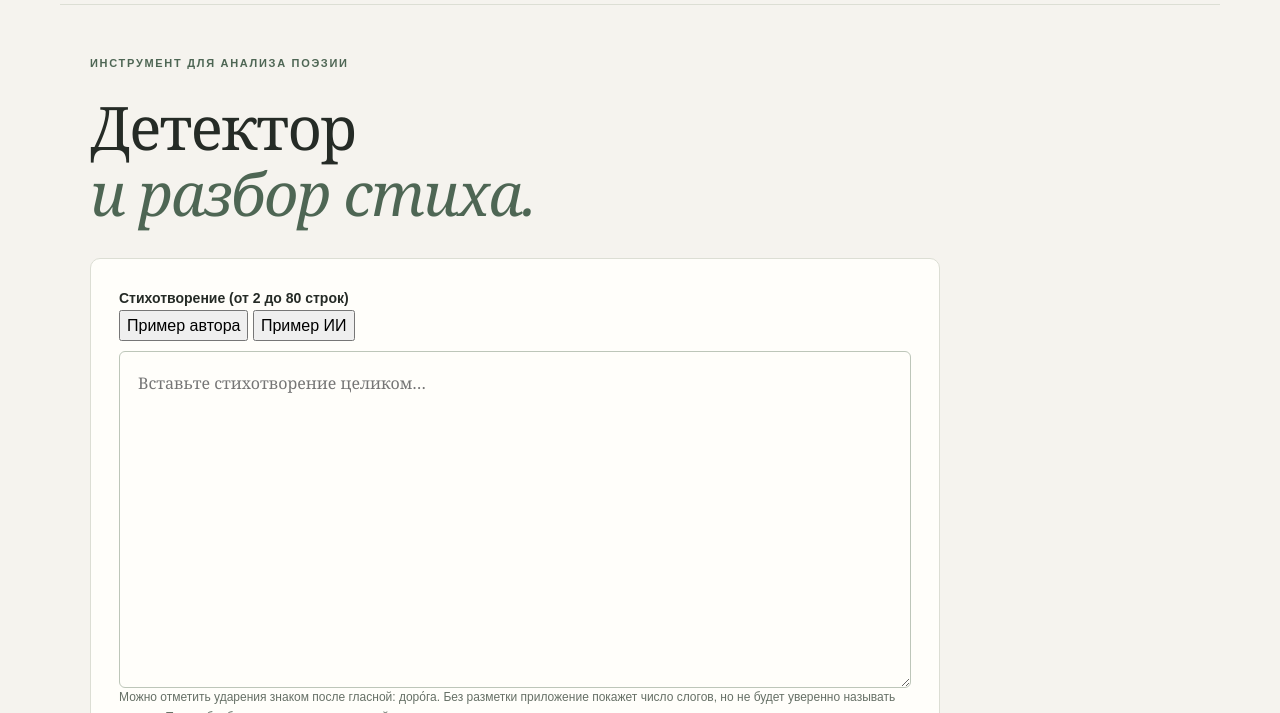
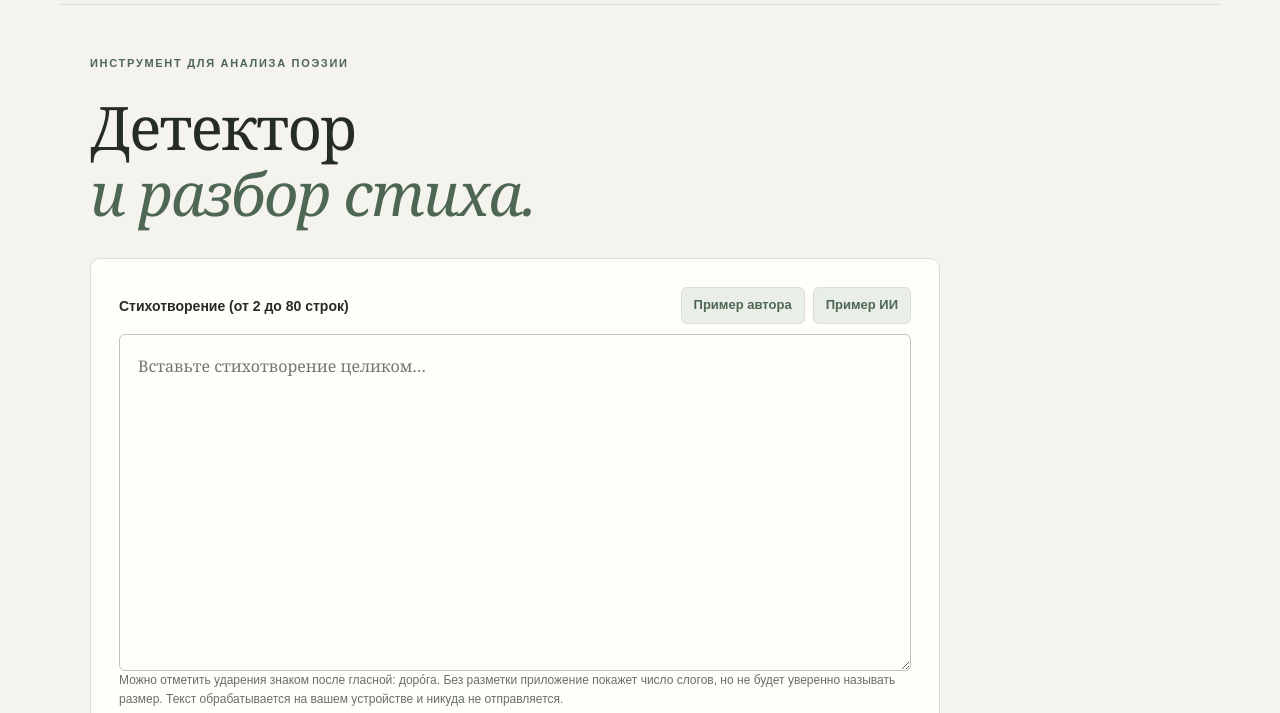
Before and after one commit to tokyoshikM/authorlab, a plain HTML site: page index.html in a window 1280 px wide. Both pictures are taken after a click on the button "Детектор". Shown: the part 87-800 px from the top of the page. Drawn offline with Linux system fonts and the light colour scheme.

Commit message:
Update style.css

```diff
--- a/style.css
+++ b/style.css
@@ -22,3 +22,27 @@
 .verdict-bar{height:16px;border-radius:9px;background:#dce4d8;overflow:hidden}
 .verdict-bar span{display:block;height:100%;background:#596f5b;border-radius:9px}
 .verdict-row.human .verdict-bar span{background:#b19065}
+
+.detector-input-header {
+  display: flex;
+  align-items: center;
+  justify-content: space-between;
+  gap: 12px;
+  flex-wrap: wrap;
+}
+
+.detector-examples {
+  display: flex;
+  gap: 8px;
+  flex-wrap: wrap;
+}
+
+.detector-examples button {
+  border: 1px solid var(--border);
+  border-radius: 6px;
+  background: var(--light);
+  color: var(--green);
+  padding: 7px 12px;
+  font-size: 13px;
+  font-weight: 600;
+}
```
